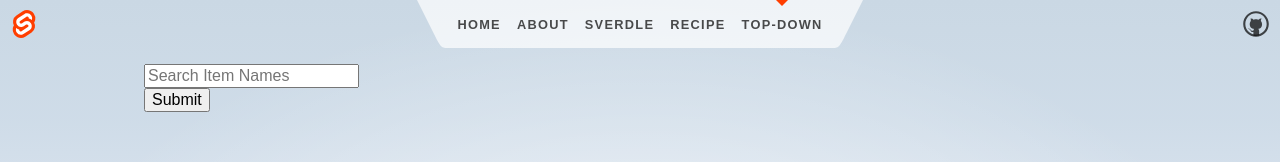
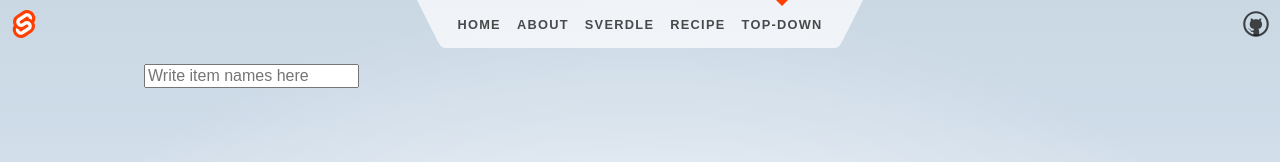
Before and after one commit to navelist/satisfactory-calculator, a SvelteKit app: page /top-down in a window 1280 px wide. Shown: the top 162 px of the page. Built offline with nearby package versions, Linux system fonts and the light colour scheme.

Commit message:
Componentized autocomplete input field

```diff
--- /dev/null
+++ b/src/components/ItemInput.svelte
@@ -0,0 +1,90 @@
+
+<script>
+    import { createEventDispatcher } from 'svelte';
+    import ITEM_PAGES from '../../data/item_pages.json';
+
+    const items = Object.keys(ITEM_PAGES);
+    const dispatch = createEventDispatcher();
+    export let inputValue = "";
+
+
+    /**
+	 * @type {string []}
+	 */
+    let filteredItems = [];
+
+    function submitValue() {
+        dispatch('submit');
+    }
+
+    function filterItem() {
+        if (inputValue) {
+            filteredItems = items.filter(item => item.toLowerCase().includes(inputValue.toLowerCase()));
+        } else {
+            filteredItems = [];
+        }
+    }
+    // @ts-ignore
+    function onItemSelected(item) {
+        inputValue = item;
+        filteredItems = [];
+        submitValue();
+    }
+</script>
+
+<div>
+    <form autocomplete="off" on:submit|preventDefault={submitValue}>
+        <div class="autocomplete">
+            <input  id="final-product"
+                    type="text"
+                    placeholder="Write item names here"
+                    bind:value={inputValue}
+                    on:input={filterItem}>
+        </div>
+
+        <input type="submit" hidden />
+    </form>
+    {#if filteredItems.length > 0}
+    <ul id="autocomplete-items-list">
+        {#each filteredItems as item}
+            <li class="autocomplete-items" on:click={()=>onItemSelected(item)}>{item}</li>
+        {/each}
+    </ul>
+    {/if}
+
+</div>
+
+<style>
+    #autocomplete-items-list {
+        position: relative;
+        margin: 0;
+        padding: 0;
+        top: 0;
+        width: 297px;
+        border: 1px solid #ddd;
+        background-color: #ddd;
+    }
+
+    li.autocomplete-items {
+        list-style: none;
+        border-bottom: 1px solid #d4d4d4;
+        z-index: 99;
+        /*position the autocomplete items to be the same width as the container:*/
+        top: 100%;
+        left: 0;
+        right: 0;
+            padding: 10px;
+        cursor: pointer;
+        background-color: #fff;
+    }
+
+    li.autocomplete-items:hover {
+    background-color: #81921f;
+        color: white;
+    }
+
+    li.autocomplete-items:active {
+    background-color: DodgerBlue !important;
+    color: #ffffff;
+    }
+</style>
--- a/src/routes/top-down/+page.svelte
+++ b/src/routes/top-down/+page.svelte
@@ -3,95 +3,20 @@
 	<meta name="description" content="Top Down Production Chain Graph" />
 </svelte:head>
 
-<script>
-
+<script lang="ts">
+	import { onMount } from "svelte";
+	import ItemInput from "../../components/ItemInput.svelte";
 
     /** @type {import('./$types').PageData} */
     export let data;
 
-    let inputValue = "";
-    /**
-	 * @type {string []}
-	 */
-    let filteredItems = [];
-
-    function submitValue() {
-        // TODO
-        console.log("Submittied input value : " + inputValue);
-    }
-
-    function filterItem() {
-        if (inputValue) {
-            filteredItems = data.items.filter(item => item.toLowerCase().includes(inputValue.toLowerCase()));
-        } else {
-            filteredItems = [];
+    let selectedItem = "";
+    function onItemSelected(){
+        if (selectedItem && data.items.includes(selectedItem)) {
+            console.log("Valid Item selected : " + selectedItem);
         }
     }
-    // @ts-ignore
-    function onItemSelected(item) {
-        inputValue = item;
-        filteredItems = [];
-    }
+    onMount(onItemSelected);
 </script>
 
-<div>
-    <form autocomplete="off" on:submit|preventDefault={submitValue}>
-        <div class="autocomplete">
-            <input  id="final-product"
-                    type="text"
-                    placeholder="Search Item Names"
-                    bind:value={inputValue}
-                    on:input={filterItem}>
-        </div>
-
-        <input type="submit">
-    </form>
-    {#if filteredItems.length > 0}
-    <ul id="autocomplete-items-list">
-        {#each filteredItems as item}
-            <li class="autocomplete-items" on:click={()=>onItemSelected(item)}>{item}</li>
-        {/each}
-    </ul>
-    {/if}
-
-</div>
-
-<style>
-    #autocomplete-items-list {
-        position: relative;
-        margin: 0;
-        padding: 0;
-        top: 0;
-        width: 297px;
-        border: 1px solid #ddd;
-        background-color: #ddd;
-    }
-
-    li.autocomplete-items {
-        list-style: none;
-        border-bottom: 1px solid #d4d4d4;
-        z-index: 99;
-        /*position the autocomplete items to be the same width as the container:*/
-        top: 100%;
-        left: 0;
-        right: 0;
-            padding: 10px;
-        cursor: pointer;
-        background-color: #fff;
-    }
-
-    /* li.autocomplete-items:hover {
-    background-color: #81921f;
-        color: white;
-    }
-
-    li.autocomplete-items:active {
-    background-color: DodgerBlue !important;
-    color: #ffffff;
-    }
-
-    .autocomplete-active {
-    background-color: DodgerBlue !important;
-    color: #ffffff;
-    } */
-</style>
+<ItemInput bind:inputValue={selectedItem} on:submit={onItemSelected}/>
```
